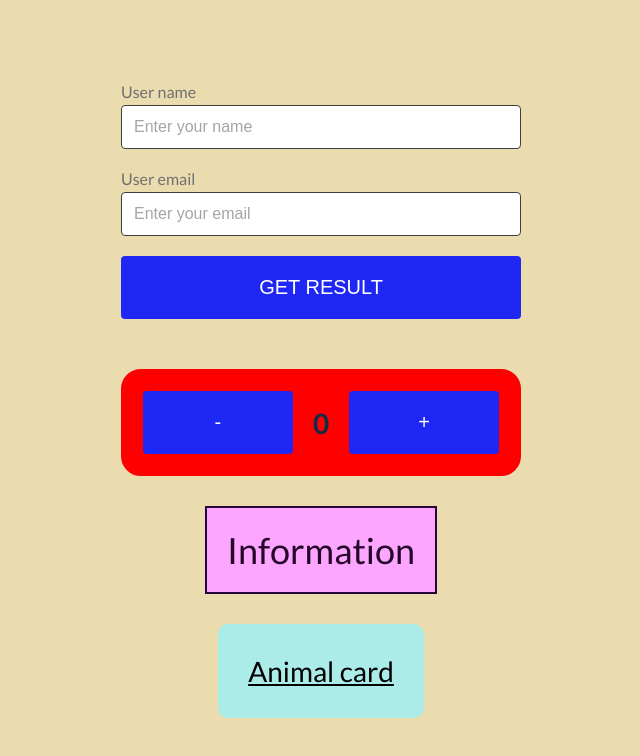
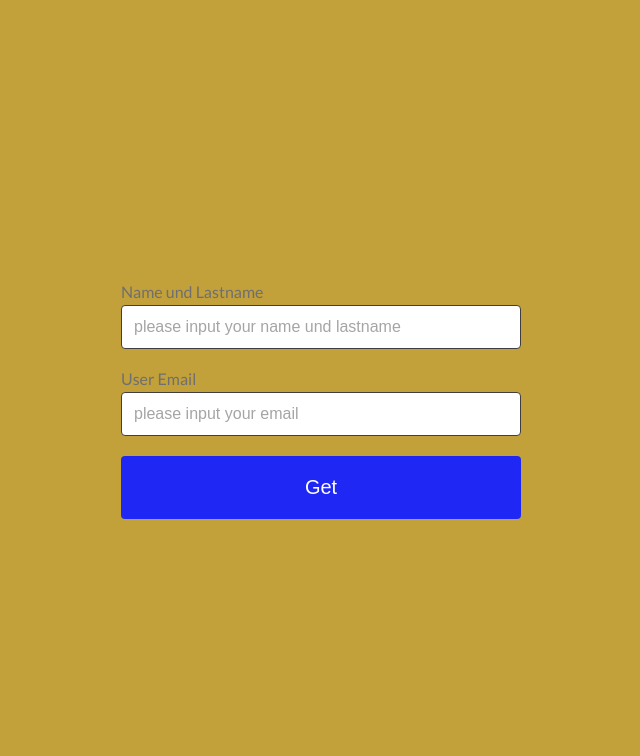
Before and after one commit to Andrew9806-lang/71_react_ts, a React (Vite) app: page / in a window 1280 px wide. Shown: the top 756 px of the page, without its empty margins (319-959 px from the left). Built offline with nearby package versions, Linux system fonts and the light colour scheme.

Commit message:
homework09

```diff
--- a/src/App.tsx
+++ b/src/App.tsx
@@ -1,6 +1,7 @@
 // import Lesson
 
-import Lesson09 from "./Lesson/Lesson09/Lesson09"
+// import Lesson09 from "./Lesson/Lesson09/Lesson09"
+import Homework09 from "./Homework/Homework09/Homework"
 import GlobalStyles from "./styles/GlobalStyles"
 
 // import Lesson08 from "./Lesson/Lesson08/Lesson"
@@ -21,9 +22,10 @@ function App() {
       {/* lesson06 -TypeScript */}
    {/* <Lesson06 /> */}
    {/* <Homework07 /> */}
+   <Homework09 />
    {/* lesson08 */}
    {/* <Lesson08 /> */}
-   <Lesson09 />
+   {/* <Lesson09 /> */}
     </>
   )
 }
--- /dev/null
+++ b/src/Homework/Homework09/Homework.tsx
@@ -0,0 +1,51 @@
+import Button from "../../Components/Button/Button";
+import { useState, type ChangeEvent } from "react";
+import { HomeworkWrapper, Result} from "./style";
+import Input from "../../Components/Input/Input";
+import { InputsWrapper } from "../../Lesson/Lesson09/style";
+
+function Homework09() {
+  const [nameLastname, setNameLastname] = useState<string>("");
+  const [userEmail, setUserEmail] = useState<string>("");
+  const [result, setResult] = useState<string>("");
+
+  const onChange = (event: ChangeEvent<HTMLInputElement>) => {
+    setNameLastname(event.target.value);
+  };
+
+  const onChangeEmail = (event: ChangeEvent<HTMLInputElement>) => {
+    setUserEmail(event?.target.value);
+  };
+
+  const showResult = () => {
+    setResult(`name:${nameLastname}  email:${userEmail}`);
+  };
+
+  return (
+    <HomeworkWrapper>
+      <InputsWrapper>
+        <Input
+          name="Name and Lastname"
+          label="Name und Lastname"
+          placeholder="please input your name und lastname"
+          id="Name_lsatname_id"
+          value={nameLastname}
+          onChange={onChange}
+        />
+        <Input
+          name="User Email"
+          label="User Email"
+          placeholder="please input your email"
+          id="User_email_id"
+          value={userEmail}
+          onChange={onChangeEmail}
+        />
+
+        <Button name="Get" onClick={showResult} />
+      </InputsWrapper>
+      {result && <Result>{result}</Result>}
+    </HomeworkWrapper>
+  );
+}
+
+export default Homework09;
--- /dev/null
+++ b/src/Homework/Homework09/style.ts
@@ -0,0 +1,26 @@
+import styled from "@emotion/styled";
+
+import { css } from "@emotion/react";
+
+const basicStyles = css`
+  display: flex;
+  flex-direction: column;
+  align-items: center;
+  justify-content: center;
+`;
+
+export const HomeworkWrapper = styled.div`
+  ${basicStyles}
+  gap: 30px;
+  flex: 1;
+  padding: 50px;
+  background: rgba(194, 160, 58, 1);
+  font-size: 30px;
+`;
+
+export const Result = styled.div`
+  font-size: 30px;
+  color: rgba(40, 15, 86, 1);
+  background-color: gray;
+  padding: 50px;
+`;
```
